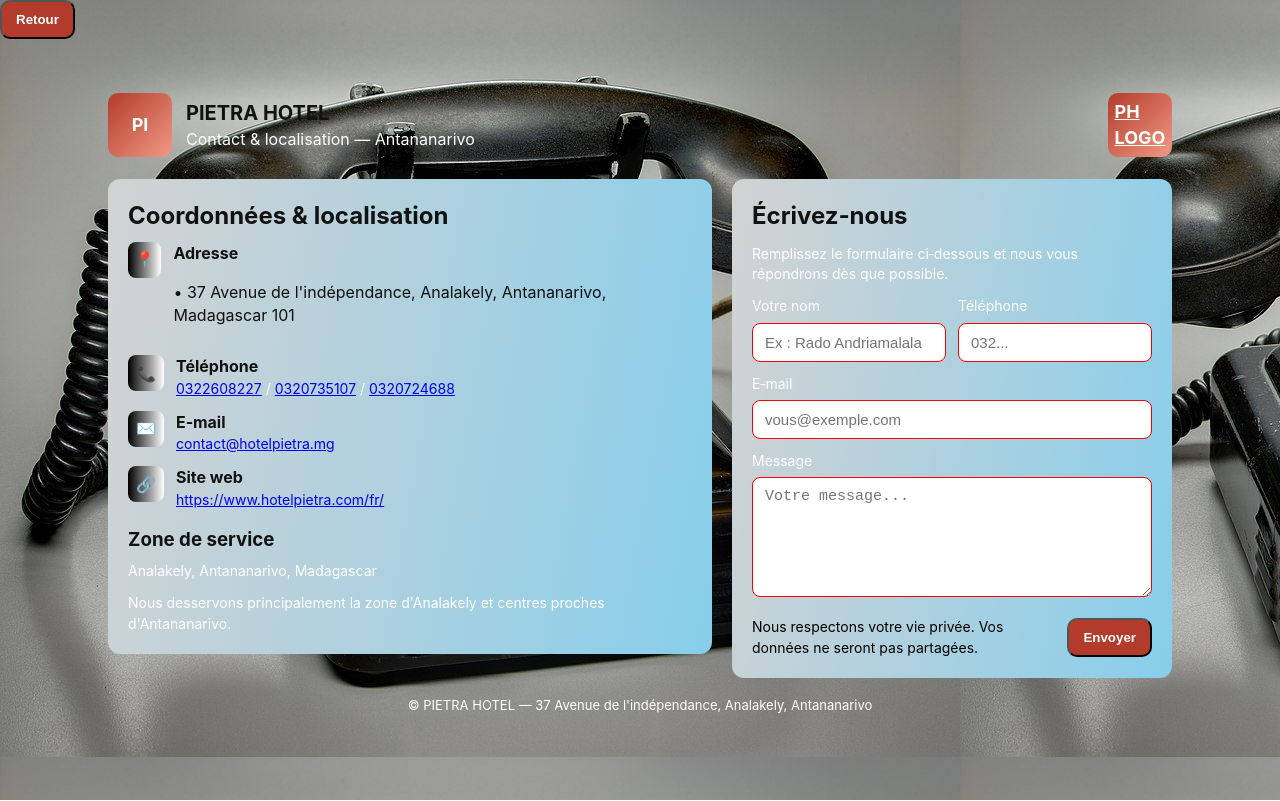
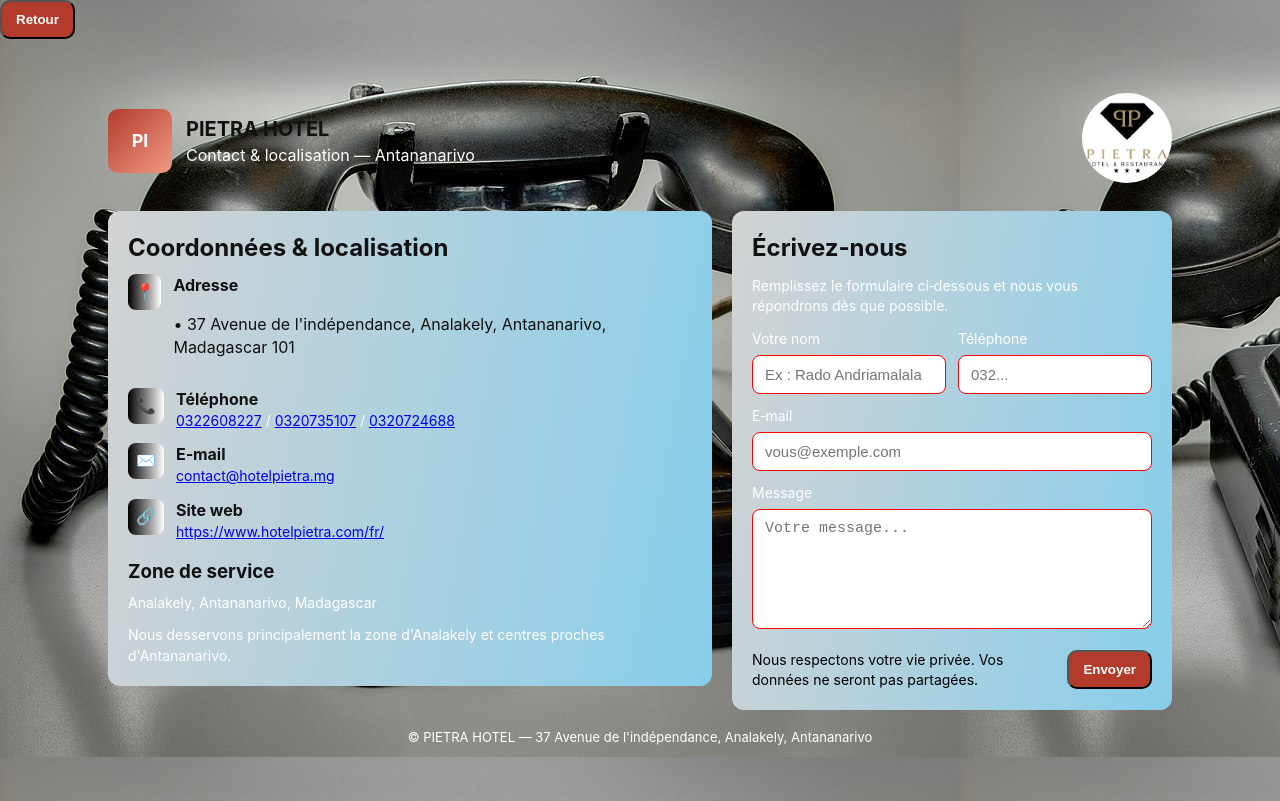
Before and after one commit to radoandria588-bit/Site_Restaurant, a plain HTML site: page contact.html in a window 1280 px wide. Drawn offline with Linux system fonts and the light colour scheme.

Commit message:
Add files via upload

```diff
--- a/contact.html
+++ b/contact.html
@@ -52,6 +52,11 @@
 
     /* small helper */
     .icon{width:36px;height:36px;border-radius:8px;background: linear-gradient(90deg,black,white);display:inline-flex;align-items:center;justify-content:center;font-weight:700;color:var(--accent)}
+    .rond{
+      width: 90px;
+      height: 90px;
+      border-radius: 50%;
+    }
   </style>
 </head>
 <body>
@@ -66,7 +71,7 @@
         </div>
       </div>
       <div>
-        <a class="logo" href="Logo de PH"> PH<br>LOGO</a>
+        <img src="logo.png"class="rond" alt="Logo de PH">
       </div>
     </header>
 
```
Also changed, not shown: img3.jpg (added), logo.png (added).
